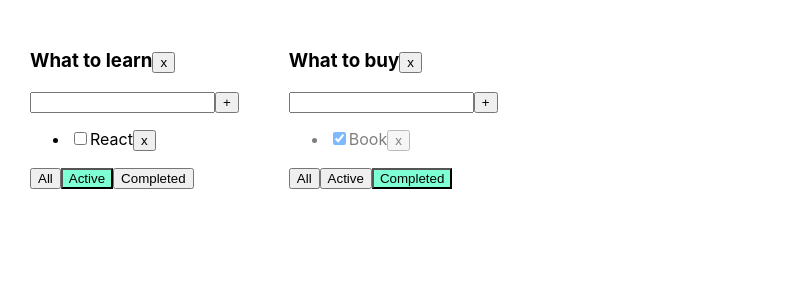
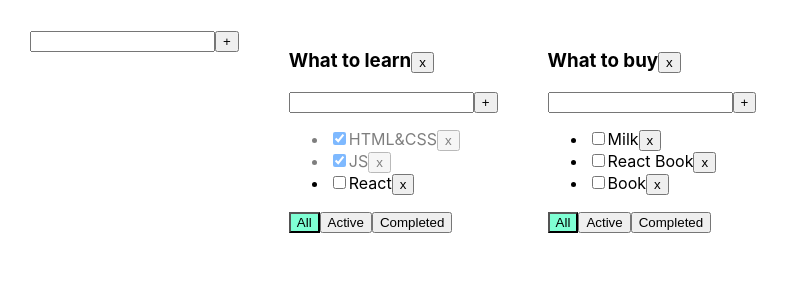
Before and after one commit to Falloutdevil/todolist_typescript, a React (Create React App) app: page / in a window 1280 px wide. Shown: the top 300 px of the page, without its empty margins (0-789 px from the left). Built offline with nearby package versions, Linux system fonts and the light colour scheme.

Commit message:
AddItemForm, EditableSpan (6)

```diff
--- /dev/null
+++ b/src/AddItemForm.tsx
@@ -0,0 +1,43 @@
+import React, {ChangeEvent, KeyboardEvent, useState} from 'react';
+
+type AddItemFormPropsType = {
+    addItem: ( title: string ) => void
+}
+
+export function AddItemForm( props: AddItemFormPropsType ) {
+    let [title, setTitle] = useState('');
+    let [error, setError] = useState<string | null>(null);
+
+    const onChangeHandler = ( e: ChangeEvent<HTMLInputElement> ) => {
+        setTitle(e.currentTarget.value);
+    }
+
+    const onKeyPressHandler = ( e: KeyboardEvent<HTMLInputElement> ) => {
+        setError(null);
+        if (e.charCode === 13) {
+            addTask();
+        }
+    }
+
+    const addTask = () => {
+        let newTitle = title.trim();
+        if (newTitle !== '') {
+            props.addItem(newTitle);
+            setTitle('');
+        } else {
+            setError('Title is required');
+        }
+    }
+
+    return (
+        <div>
+            <input value={title}
+                   onChange={onChangeHandler}
+                   onKeyPress={onKeyPressHandler}
+                   className={error ? 'error' : ''}
+            />
+            <button onClick={addTask}>+</button>
+            {error && <div className="error-message">{error}</div>}
+        </div>
+    )
+}
--- a/src/App.tsx
+++ b/src/App.tsx
@@ -1,90 +1,144 @@
 import React, {useState} from 'react';
 import './App.css';
-import {TasksType, Todolist} from './Todolist';
+import {TaskType, Todolist} from './Todolist';
 import {v1} from 'uuid';
+import {AddItemForm} from './AddItemForm';
 
-export type FilterValuesType = 'all' | 'active' | 'completed';
+export type FilterValuesType = "all" | "active" | "completed";
 type TodolistType = {
     id: string
     title: string
     filter: FilterValuesType
 }
 
+type TasksStateType = {
+    [key: string]: Array<TaskType>
+}
+
+
+
 function App() {
-
-    function removeTask( id: string, todolistId: string ) {
-        let tasks = tasksObj[todolistId];
-        let filteredTasks = tasks.filter(t => t.id !== id);
-        tasksObj[todolistId] = filteredTasks;
-
-        setTasks({...tasksObj});
-    }
-
-    function addTask( title: string, todolistId: string ) {
-        let task = {id: v1(), title, isDone: false};
-        let tasks = tasksObj[todolistId];
-        let newTasks = [task, ...tasks];
-        tasksObj[todolistId] = newTasks;
-
-        setTasks({...tasksObj});
-    }
-
-    function changeFilter( value: FilterValuesType, todolistId: string ) {
-        let todolist = todolists.find(tl => tl.id === todolistId);
-        if (todolist) {
-            todolist.filter = value;
-            setTodolists([...todolists]);
-        }
-    }
-
-    function changeStatus( taskId: string, isDone: boolean, todolistId: string ) {
-        let tasks = tasksObj[todolistId];
-        let task = tasks.find(t => t.id === taskId);
-        if (task) {
-            task.isDone = isDone;
-            setTasks({...tasksObj});
-        }
-    }
-
     let todolistId1 = v1();
     let todolistId2 = v1();
 
     let [todolists, setTodolists] = useState<Array<TodolistType>>([
-        {id: todolistId1, title: 'What to learn', filter: 'active'},
-        {id: todolistId2, title: 'What to buy', filter: 'completed'},
+        {id: todolistId1, title: "What to learn", filter: "all"},
+        {id: todolistId2, title: "What to buy", filter: "all"}
     ])
 
-    let removeTodolist = (todolistId: string) => {
-        let filteredTodolist = todolists.filter(tl => tl.id !== todolistId);
-        setTodolists(filteredTodolist);
+    let [tasks, setTasks] = useState<TasksStateType>({
+        [todolistId1]: [
+            {id: v1(), title: "HTML&CSS", isDone: true},
+            {id: v1(), title: "JS", isDone: true},
+            {id: v1(), title: "React", isDone: false}
+        ],
+        [todolistId2]: [
+            {id: v1(), title: "Milk", isDone: false},
+            {id: v1(), title: "React Book", isDone: false},
+            {id: v1(), title: "Book", isDone: false}
+        ]
+    });
 
-        delete tasksObj[todolistId];
-        setTasks({...tasksObj});
+
+    function removeTask(id: string, todolistId: string) {
+        //достанем нужный массив по todolistId:
+        let todolistTasks = tasks[todolistId];
+        // перезапишем в этом объекте массив для нужного тудулиста отфилтрованным массивом:
+        tasks[todolistId] = todolistTasks.filter(t => t.id !== id);
+        // засетаем в стейт копию объекта, чтобы React отреагировал перерисовкой
+        setTasks({...tasks});
     }
 
-    let [tasksObj, setTasks] = useState({
-        [todolistId1]: [
-            {id: v1(), title: 'CSS', isDone: true},
-            {id: v1(), title: 'JS', isDone: true},
-            {id: v1(), title: 'React', isDone: false}],
-        [todolistId2]: [
-            {id: v1(), title: 'Milk', isDone: false},
-            {id: v1(), title: 'Book', isDone: true},
-            {id: v1(), title: 'Bag', isDone: false}]
-    });
+    function changeTodolistTitle( id: string, newTitle: string ) {
+       const todolist = todolists.find(tl => tl.id === id);
+       if (todolist) {
+           todolist.title = newTitle;
+           setTodolists([...todolists])
+       }
+    }
+
+    function addTask(title: string, todolistId: string) {
+        let task = {id: v1(), title: title, isDone: false};
+        //достанем нужный массив по todolistId:
+        let todolistTasks = tasks[todolistId];
+        // перезапишем в этом объекте массив для нужного тудулиста копией, добавив в начало новую таску:
+        tasks[todolistId] = [task, ...todolistTasks];
+        // засетаем в стейт копию объекта, чтобы React отреагировал перерисовкой
+        setTasks({...tasks});
+    }
+
+    function changeStatus(id: string, isDone: boolean, todolistId: string) {
+        //достанем нужный массив по todolistId:
+        let todolistTasks = tasks[todolistId];
+        // найдём нужную таску:
+        let task = todolistTasks.find(t => t.id === id);
+        //изменим таску, если она нашлась
+        if (task) {
+            task.isDone = isDone;
+            // засетаем в стейт копию объекта, чтобы React отреагировал перерисовкой
+            setTasks({...tasks});
+        }
+    }
+
+    function changeTaskTitle(id: string, newTitle: string, todolistId: string) {
+        //достанем нужный массив по todolistId:
+        let todolistTasks = tasks[todolistId];
+        // найдём нужную таску:
+        let task = todolistTasks.find(t => t.id === id);
+        //изменим таску, если она нашлась
+        if (task) {
+            task.title = newTitle;
+            // засетаем в стейт копию объекта, чтобы React отреагировал перерисовкой
+            setTasks({...tasks});
+        }
+    }
+
+    function changeFilter(value: FilterValuesType, todolistId: string) {
+        let todolist = todolists.find(tl => tl.id === todolistId);
+        if (todolist) {
+            todolist.filter = value;
+            setTodolists([...todolists])
+        }
+    }
+
+    function removeTodolist(id: string) {
+        // засунем в стейт список тудулистов, id которых не равны тому, который нужно выкинуть
+        setTodolists(todolists.filter(tl => tl.id !== id));
+        // удалим таски для этого тудулиста из второго стейта, где мы храним отдельно таски
+        delete tasks[id]; // удаляем св-во из объекта... значением которого являлся массив тасок
+        // засетаем в стейт копию объекта, чтобы React отреагировал перерисовкой
+        setTasks({...tasks});
+    }
+
+    function addTodolist( title: string ) {
+        let todolist: TodolistType = {
+            id: v1(),
+            filter: 'all',
+            title: title
+        };
+            setTodolists([todolist, ...todolists]);
+            setTasks({
+                ...tasks,
+                [todolist.id]: []
+            })
+    }
 
 
     return (
         <div className="App">
+            <AddItemForm addItem={addTodolist} />
             {
-                todolists.map(( tl ) => {
-                    let tasksForTodolist = tasksObj[tl.id];
-                    if (tl.filter === 'completed') {
-                        tasksForTodolist = tasksForTodolist.filter(t => t.isDone);
+                todolists.map(tl => {
+                    let allTodolistTasks = tasks[tl.id];
+                    let tasksForTodolist = allTodolistTasks;
+
+                    if (tl.filter === "active") {
+                        tasksForTodolist = allTodolistTasks.filter(t => !t.isDone);
                     }
-                    if (tl.filter === 'active') {
-                        tasksForTodolist = tasksForTodolist.filter(t => !t.isDone);
+                    if (tl.filter === "completed") {
+                        tasksForTodolist = allTodolistTasks.filter(t => t.isDone);
                     }
+
                     return <Todolist
                         key={tl.id}
                         id={tl.id}
@@ -96,6 +150,8 @@
                         changeTaskStatus={changeStatus}
                         filter={tl.filter}
                         removeTodolist={removeTodolist}
+                        changeTaskTitle={changeTaskTitle}
+                        changeTodolistTitle={changeTodolistTitle}
                     />
                 })
             }
--- /dev/null
+++ b/src/EditableSpan.tsx
@@ -0,0 +1,28 @@
+import React, {ChangeEvent, useState} from 'react';
+
+type EditableSpanPropsType = {
+    title: string
+    onChange: (newValue: string) => void
+}
+
+export function EditableSpan( props: EditableSpanPropsType ) {
+    let [editMode, setEditMode] = useState(false);
+    let [title, setTitle] = useState('');
+
+    const activeEditMode = () => {
+        setEditMode(true);
+        setTitle(props.title)
+
+    };
+    const activeViewMode = () => {
+        setEditMode(false);
+        props.onChange(title);
+    };
+    const onChangeHandler = ( e: ChangeEvent<HTMLInputElement> ) => {
+        setTitle(e.currentTarget.value);
+    }
+
+    return editMode
+        ? <input value={title} onChange={onChangeHandler} onBlur={activeViewMode} autoFocus/>
+        : <span onDoubleClick={activeEditMode}>{props.title}</span>
+}
--- a/src/Todolist.tsx
+++ b/src/Todolist.tsx
@@ -1,7 +1,9 @@
-import React, {ChangeEvent, KeyboardEvent, useState} from 'react';
+import React, {ChangeEvent} from 'react';
 import {FilterValuesType} from './App';
+import {AddItemForm} from './AddItemForm';
+import {EditableSpan} from './EditableSpan';
 
-export type TasksType = {
+export type TaskType = {
     id: string
     title: string
     isDone: boolean
@@ -10,105 +12,70 @@
 type PropsType = {
     id: string
     title: string
-    tasks: TasksType[]
-    removeTask: ( id: string, todolistId: string ) => void
+    tasks: Array<TaskType>
+    removeTask: ( taskId: string, todolistId: string ) => void
     changeFilter: ( value: FilterValuesType, todolistId: string ) => void
     addTask: ( title: string, todolistId: string ) => void
-    changeTaskStatus: ( taskId: string, isDone: boolean, todolistId: string ) => void
+    changeTaskStatus: ( id: string, isDone: boolean, todolistId: string ) => void
+    changeTaskTitle: ( id: string, newTitle: string, todolistId: string ) => void
+    removeTodolist: ( id: string ) => void
+    changeTodolistTitle: ( id: string, newTitle: string ) => void
     filter: FilterValuesType
-    removeTodolist: ( todolistId: string ) => void
 }
 
-export const Todolist: React.FC<PropsType> = ( {
-                                                   title,
-                                                   tasks,
-                                                   removeTask,
-                                                   changeFilter,
-                                                   addTask,
-                                                   changeTaskStatus,
-                                                   filter,
-                                                   id,
-                                                   removeTodolist
-                                               } ) => {
+export function Todolist( props: PropsType ) {
 
-    const [newTaskTitle, setNewTaskTitle] = useState('');
-    const [error, setError] = useState<string | null>(null);
-
-    const onChangeHandler = ( e: ChangeEvent<HTMLInputElement> ) => {
-        setNewTaskTitle(e.currentTarget.value)
+    const removeTodolist = () => {
+        props.removeTodolist(props.id)
     }
 
-    const onKeyPressHandler = ( e: KeyboardEvent<HTMLInputElement> ) => {
-        setError(null);
-        if (e.charCode === 13) {
-            addTask(newTaskTitle, id);
-            setNewTaskTitle('')
-        }
+    const changeTodolistTitle = (newTitle: string) => {
+        props.changeTodolistTitle(props.id, newTitle)
     }
 
-    const addTaskHandler = () => {
-        if (newTaskTitle.trim() !== '') {
-            addTask(newTaskTitle, id);
-            setNewTaskTitle('')
-        } else {
-            setError('Title is required');
-        }
+    const onAllClickHandler = () => props.changeFilter('all', props.id);
+    const onActiveClickHandler = () => props.changeFilter('active', props.id);
+    const onCompletedClickHandler = () => props.changeFilter('completed', props.id);
+    const addTask = (title: string) => {
+        props.addTask(title, props.id)
     }
 
-    const onAllClickHandler = () => changeFilter('all', id);
-    const onActiveClickHandler = () => changeFilter('active', id);
-    const onCompletedClickHandler = () => changeFilter('completed', id);
-    const onRemoveTodolist = () => {
-        removeTodolist(id)
+    return <div>
+        <h3> <EditableSpan title={props.title} onChange={changeTodolistTitle} />
+            <button onClick={removeTodolist}>x</button>
+        </h3>
+        <AddItemForm addItem={addTask} />
+        <ul>
+            {
+                props.tasks.map(t => {
+                    const onClickHandler = () => props.removeTask(t.id, props.id)
+                    const onChangeHandler = ( e: ChangeEvent<HTMLInputElement> ) => {
+                        let newIsDoneValue = e.currentTarget.checked;
+                        props.changeTaskStatus(t.id, newIsDoneValue, props.id);
                     }
 
-    return (
-        <div>
-            <h3>{title}
-                <button onClick={onRemoveTodolist}>x</button>
-            </h3>
-            <div>
-                <input
-                    value={newTaskTitle}
-                    onChange={onChangeHandler}
-                    onKeyPress={onKeyPressHandler}
-                    className={error ? 'error' : ''}
-                />
-                <button onClick={addTaskHandler}>+</button>
-                {error && <div className="error-message">{error}</div>}
-            </div>
-            <ul>
-                {
-                    tasks.map(( t ) => {
-                        const onRemoveHandler = () => {
-                            removeTask(t.id, id)
+                    const onChangeTitleHandler = ( newValue: string ) => {
+                        props.changeTaskTitle(t.id, newValue, props.id);
                     }
 
-                        const onChangeHandler = ( e: ChangeEvent<HTMLInputElement> ) => {
-                            changeTaskStatus(t.id, e.currentTarget.checked, id)
-
-                        }
                     return <li key={t.id} className={t.isDone ? 'is-done' : ''}>
-                            <input
-                                type="checkbox"
-                                onChange={onChangeHandler}
-                                checked={t.isDone}
-                            />
-                            <span>{t.title}</span>
-                            <button onClick={onRemoveHandler}>x</button>
+                        <input type="checkbox" onChange={onChangeHandler} checked={t.isDone}/>
+                        <EditableSpan title={t.title} onChange={onChangeTitleHandler} />
+                        <button onClick={onClickHandler}>x</button>
                     </li>
                 })
             }
         </ul>
         <div>
-                <button className={filter === 'all' ? 'active-filter' : ''} onClick={onAllClickHandler}>All</button>
-                <button className={filter === 'active' ? 'active-filter' : ''}
+            <button className={props.filter === 'all' ? 'active-filter' : ''}
+                    onClick={onAllClickHandler}>All
+            </button>
+            <button className={props.filter === 'active' ? 'active-filter' : ''}
                     onClick={onActiveClickHandler}>Active
             </button>
-                <button className={filter === 'completed' ? 'active-filter' : ''}
+            <button className={props.filter === 'completed' ? 'active-filter' : ''}
                     onClick={onCompletedClickHandler}>Completed
             </button>
         </div>
     </div>
-    )
 }
```
Lines whose indentation alone changed are shown as unchanged.
